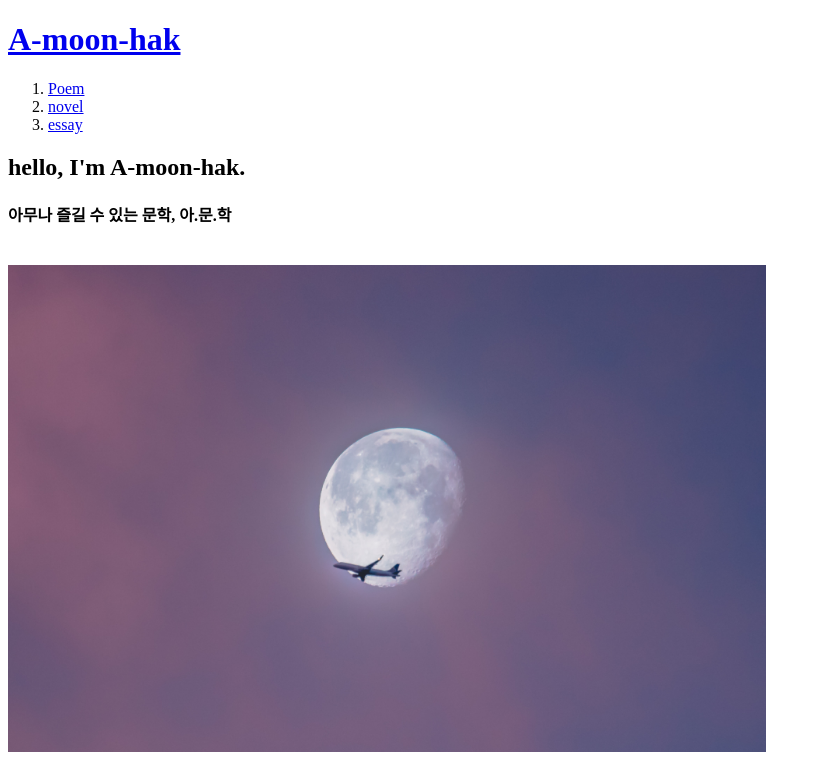
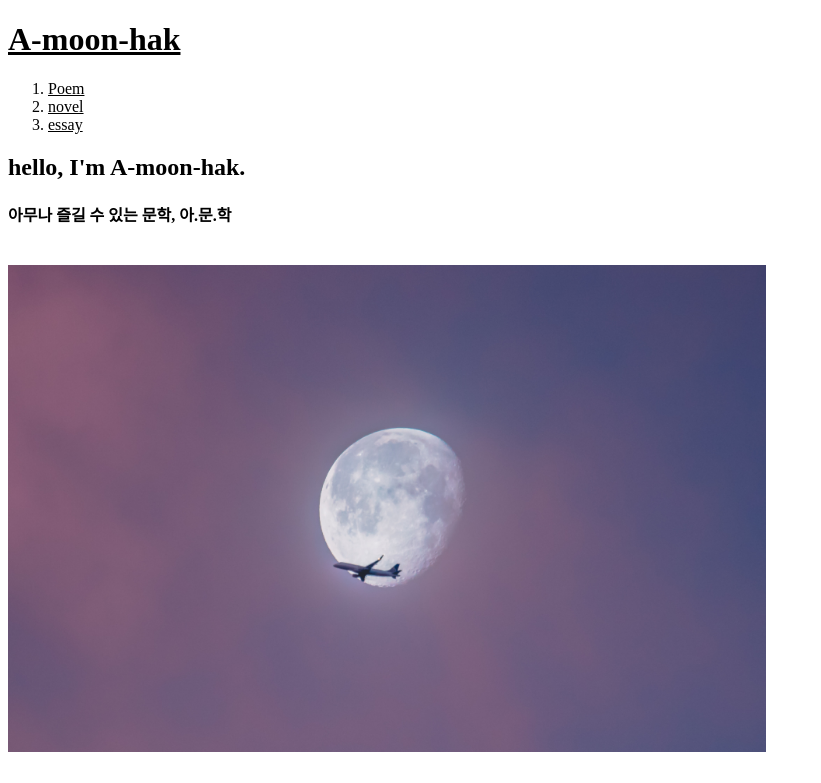
Before and after one commit to yuntokki/web1, a plain HTML site: page index.html in a window 1280 px wide. Shown: the top 783 px of the page, without its empty margins (0-821 px from the left). Drawn offline with Linux system fonts and the light colour scheme.

Commit message:
2차 전체수정

```diff
--- a/index.html
+++ b/index.html
@@ -1,6 +1,11 @@
 <!doctype html>
 <html>
 <head>
+  <style>
+  a {
+    color:black;
+  }
+  </style>
   <title>누구나 쉽게 문학을 알자, A-moon-hak</title>
   <meta charset="utf-8">
 </head>
```
Also changed, not shown: 2.html (+1 -1 lines), 3.html (+3 -3 lines).
